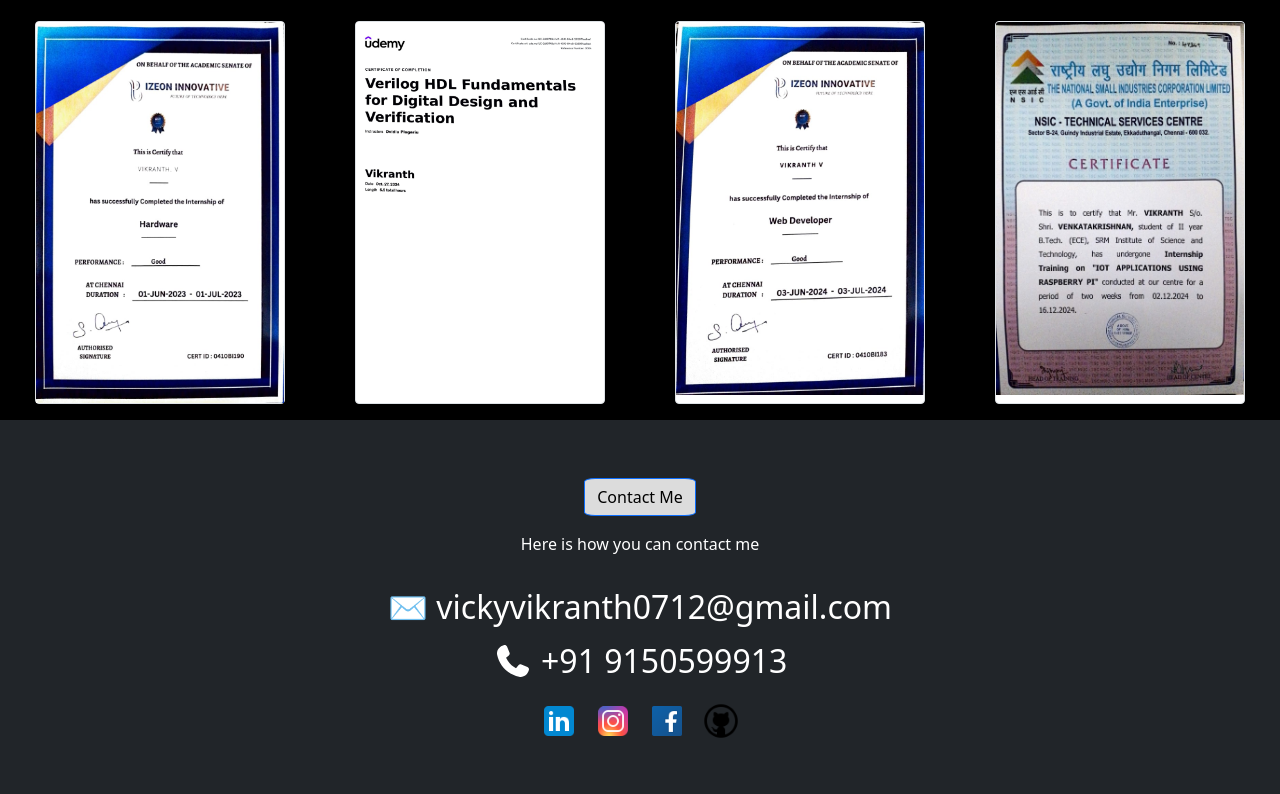
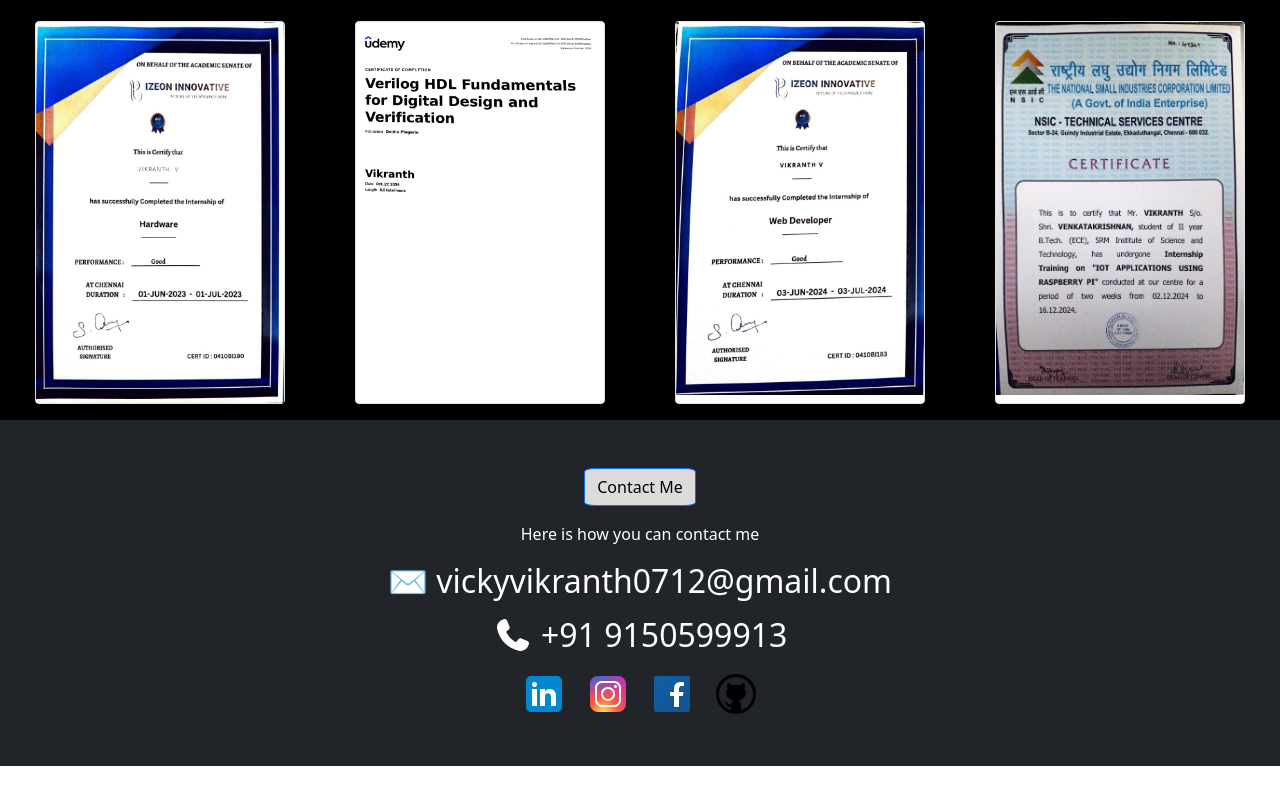
Before and after one commit to Vickyvikranth0712/Vikranth-Portfolio, a plain HTML site: page index.html in a window 1280 px wide. Shown: the part 2006-2800 px from the top of the page. After the commit the page ends 2772 px from the top, so only its background shows below. Drawn offline with Linux system fonts and the light colour scheme.

Commit message:
Update index.html

```diff
--- a/index.html
+++ b/index.html
@@ -202,24 +202,33 @@
 
 <!----- Contact me -->
 <div class="container-fluid bg-dark p-5" id="contact">
-  <div class="start text-center">
-    <input type="submit" value="Contact Me" class="btn btn-primary"
-      style="margin-top: 10px; border-radius: 10%; color: black; background: gainsboro;">
-    <p class="p-3 text-white">Here is how you can contact me</p>
+  <div class="text-center">
+    <input
+      type="submit"
+      value="Contact Me"
+      class="btn btn-primary mb-3"
+      style="border-radius: 10%; color: black; background: gainsboro;">
+    <p class="text-white">Here is how you can contact me</p>
   </div>
-  <div class="container-fluid">
-    <div class="row justify-content-center text-center">
+
+  <div class="container">
+    <div class="row text-center">
+      <!-- Email Section -->
       <div class="col-12 mb-3">
         <h2 class="text-white mb-0">&#9993; vickyvikranth0712@gmail.com</h2>
       </div>
+      <!-- Phone Section -->
       <div class="col-12 mb-3">
         <h2 class="text-white mb-0"><i class="fas fa-phone"></i> +91 9150599913</h2>
       </div>
-      <div class="col-12 link">
-        <a href="#"><img src="Images/icons8-linkedin-logo-48.png" alt="LinkedIn"></a>
-        <a href="#"><img src="Images/icons8-instagram-48.png" alt="Instagram"></a>
-        <a href="#"><img src="Images/icons8-facebook-48.png" alt="Facebook"></a>
-        <a href="#"><img src="Images/icons8-github-48.png" alt="GitHub"></a>
+      <!-- Social Media Links -->
+      <div class="col-12">
+        <div class="d-flex justify-content-center flex-wrap gap-3">
+          <a href="#"><img src="Images/icons8-linkedin-logo-48.png" alt="LinkedIn" class="social-icon"></a>
+          <a href="#"><img src="Images/icons8-instagram-48.png" alt="Instagram" class="social-icon"></a>
+          <a href="#"><img src="Images/icons8-facebook-48.png" alt="Facebook" class="social-icon"></a>
+          <a href="#"><img src="Images/icons8-github-48.png" alt="GitHub" class="social-icon"></a>
+        </div>
       </div>
     </div>
   </div>
```
